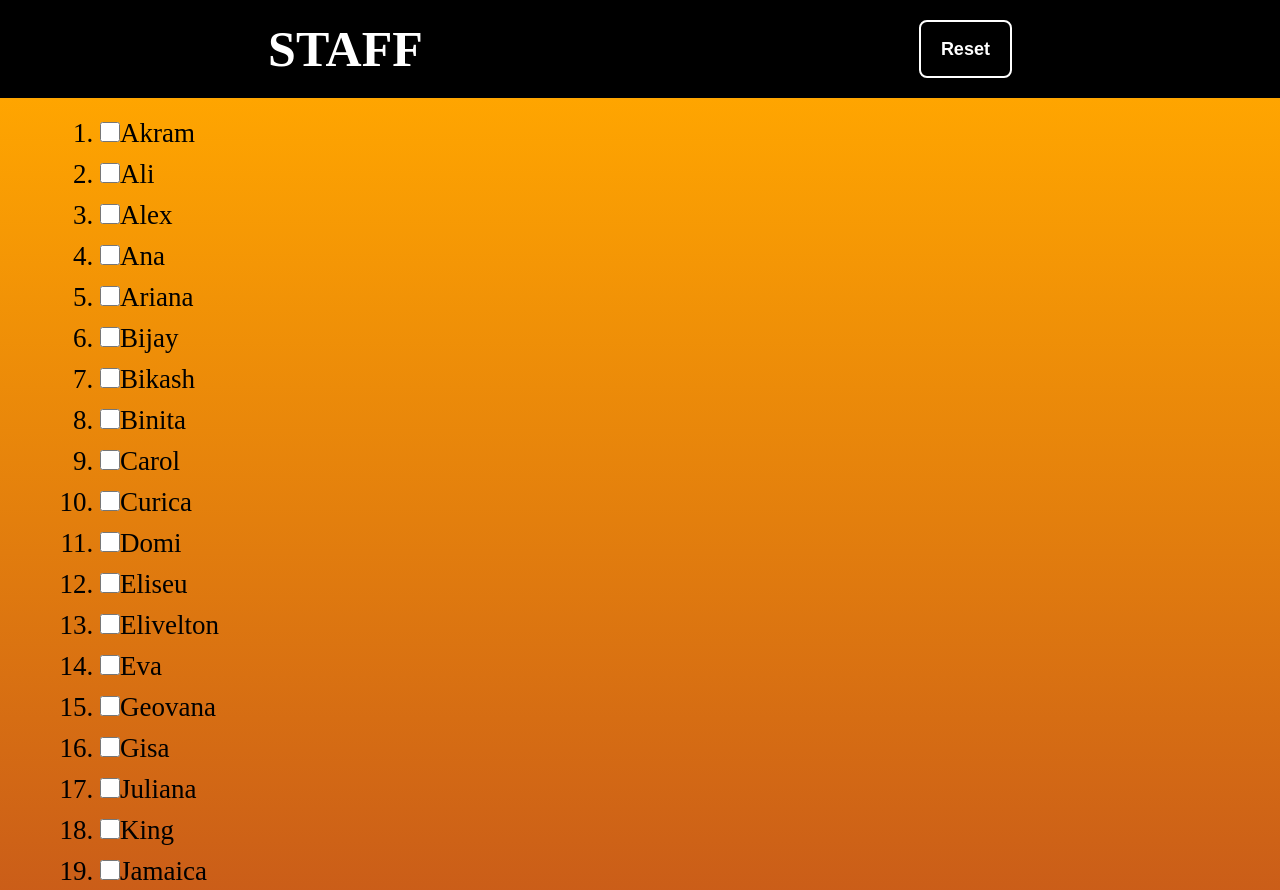
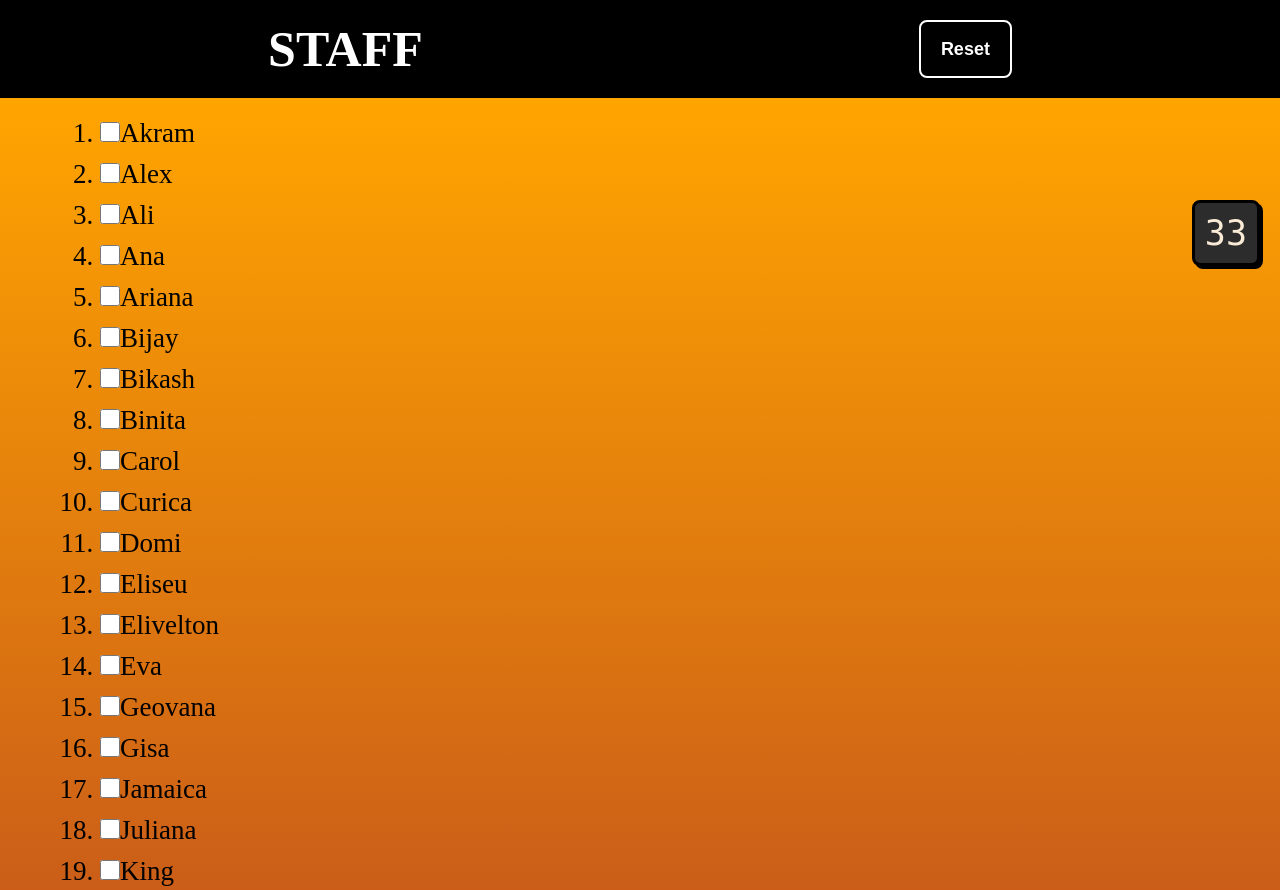
Before and after one commit to Pauloldsouza/StaffDuque, a plain HTML site: page index.html in a window 1280 px wide. Shown: the top 890 px of the page. Drawn offline with Linux system fonts and the light colour scheme.

Commit message:
inserção do contador

```diff
--- a/index.html
+++ b/index.html
@@ -13,6 +13,7 @@
     </header>
     <main>
       <ol></ol>
+      <div class="counter"></div>
     </main>
     <footer>
       <a href="https://wa.me/351924422848">Paulo</a>
--- a/index.js
+++ b/index.js
@@ -1,7 +1,7 @@
 const staffList = [
   "Akram",
+  "Alex",
   "Ali",
-  "Alex",
   "Ana",
   "Ariana",
   "Bijay",
@@ -15,9 +15,9 @@ const staffList = [
   "Eva",
   "Geovana",
   "Gisa",
+  "Jamaica",
   "Juliana",
   "King",
-  "Jamaica",
   "Letícia",
   "Lucrecia",
   "Mimi",
@@ -35,6 +35,14 @@ const staffList = [
 ];
 
 const Ol = document.querySelector("ol");
+const counter = document.querySelector(".counter");
+
+function showCounter() {
+  const checkedItems = document.querySelectorAll("li.checked").length;
+  counter.textContent = staffList.length - checkedItems;
+}
+
+showCounter();
 
 staffList.forEach((staffMember) => {
   //adiciona os membros a uma lista
@@ -47,6 +55,7 @@ staffList.forEach((staffMember) => {
   checkbox.addEventListener("change", () => {
     li.classList.toggle("checked");
     saveClassList(li);
+    showCounter();
   });
 
   const label = document.createElement("label");
--- a/style.css
+++ b/style.css
@@ -22,12 +22,27 @@ main {
   padding-top: 20px;
   font-size: 27px;
   background-image: linear-gradient(to top, brown, orange);
+  display: flex;
 }
 
 ol {
   display: flex;
   flex-direction: column;
   gap: 10px;
+}
+
+.counter {
+  position: fixed;
+  top: 200px;
+  right: 20px;
+  color: antiquewhite;
+  background-color: rgb(44, 44, 44);
+  border: solid 3px black;
+  border-radius: 8px;
+  padding: 10px;
+  font-family: Fira Code, Consolas, "Courier New", monospace;
+  font-size: 35px;
+  box-shadow: 3px 3px black;
 }
 
 input[type="checkbox"] {
```
